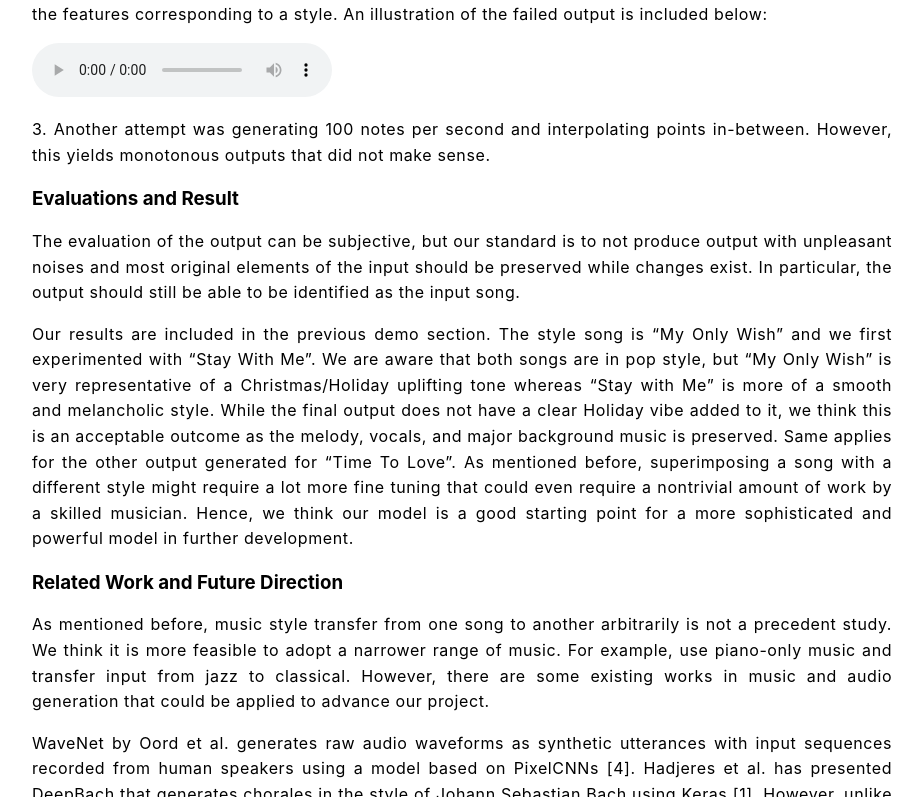
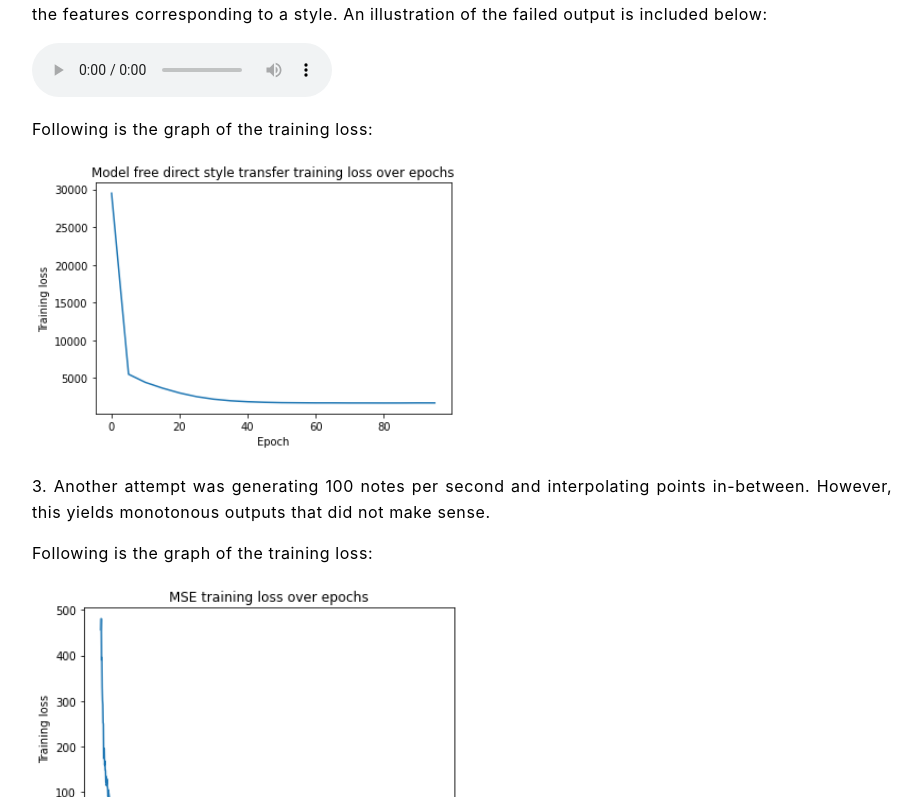
Before and after one commit to hide27k/music-style-transfer, a React (Create React App) app in the folder front-end/: page / in a window 1280 px wide. Shown: the part 7323-8120 px from the top of the page, without its empty margins (178-1101 px from the left). Built offline with nearby package versions, Linux system fonts and the light colour scheme.

Commit message:
Add plots.

```diff
--- a/front-end/src/Approach.js
+++ b/front-end/src/Approach.js
@@ -7,6 +7,8 @@ import Blues from './blues.png';
 import Classifier from './classifier.png';
 import MSE from './mse.png';
 import AudioGenerator from './audio_generator.png';
+import Interpolation from './interpolation.png';
+import DirectStyle from './direct_style.png';
 import './Approach.css'
 
 function Approach() {
@@ -76,7 +78,7 @@ function Approach() {
         Following is the graph of the training loss:
         </p>
 
-        <img src={Classifier} class="plots"/>
+        <img src={Classifier} class="plots" alt="classifier train loss"/>
 
         <h4>2. Feature Extractor</h4>
         <p>
@@ -91,7 +93,7 @@ function Approach() {
         Following is the graph of the training loss:
         </p>
 
-        <img src={MSE} class="plots" />
+        <img src={MSE} class="plots" alt="MSE train loss"/>
 
         <h4>3. Generator</h4>
         <p>
@@ -103,7 +105,7 @@ function Approach() {
         Following is the graph of the training loss:
         </p>
 
-        <img src={AudioGenerator} class="plots" />
+        <img src={AudioGenerator} class="plots" alt="audio generator train loss" />
 
         <h3>Additional Attempts and Considerations</h3>
         <p>
@@ -139,9 +141,17 @@ function Approach() {
           <source src={DiretStyle} />
         </audio>
 
+        <p>Following is the graph of the training loss:</p>
+
+        <img src={DirectStyle} class="plots" alt="direct style train loss" />
+
         <p>
           3. Another attempt was generating 100 notes per second and interpolating points in-between. However, this yields monotonous outputs that did not make sense.
         </p>
+
+        <p>Following is the graph of the training loss:</p>
+
+        <img src={Interpolation} class="plots" alt="interpolation train loss"/>
 
         <h3>Evaluations and Result</h3>
         <p>
```
Also changed, not shown: front-end/src/direct_style.png (added), front-end/src/interpolation.png (added).
